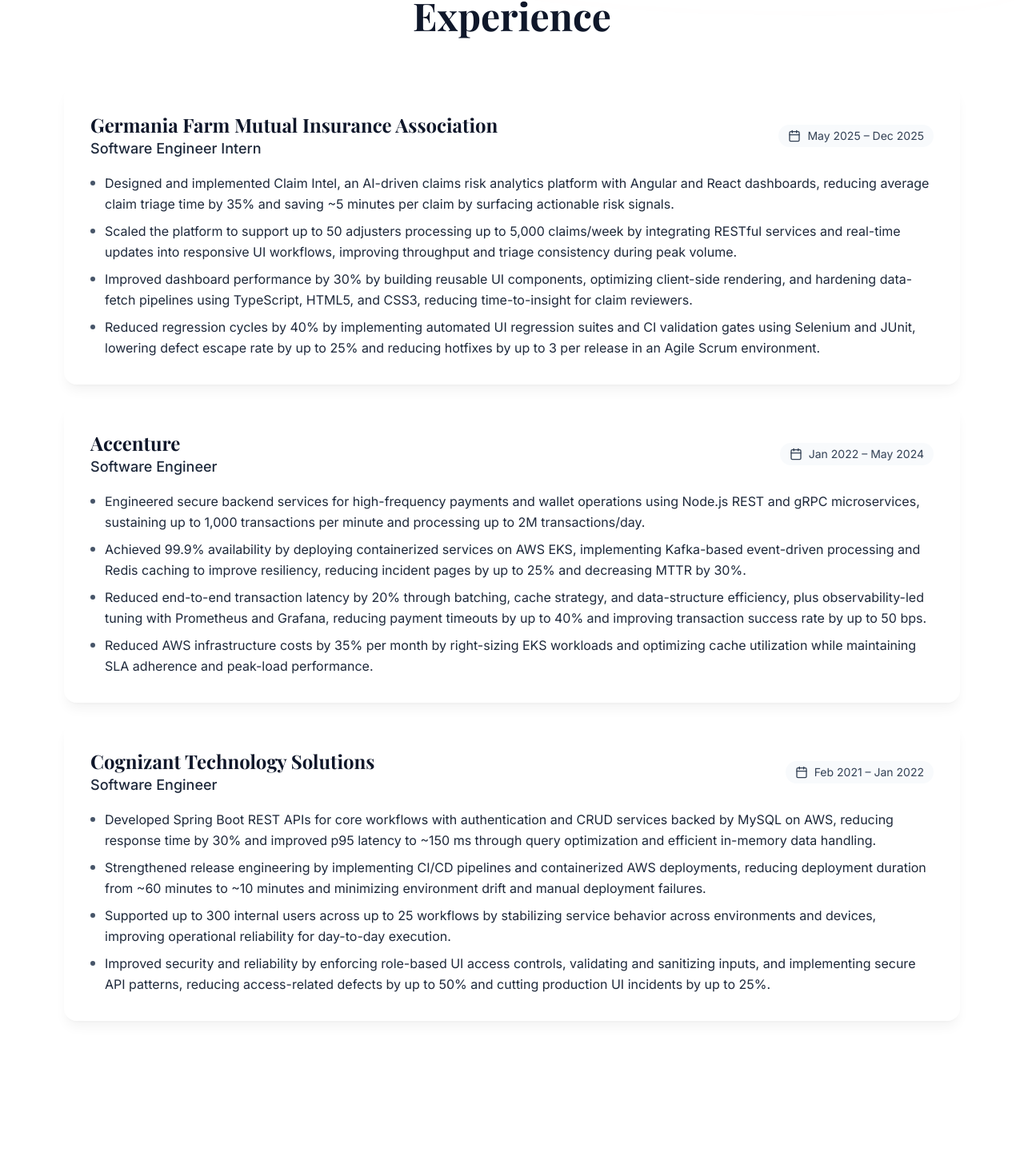
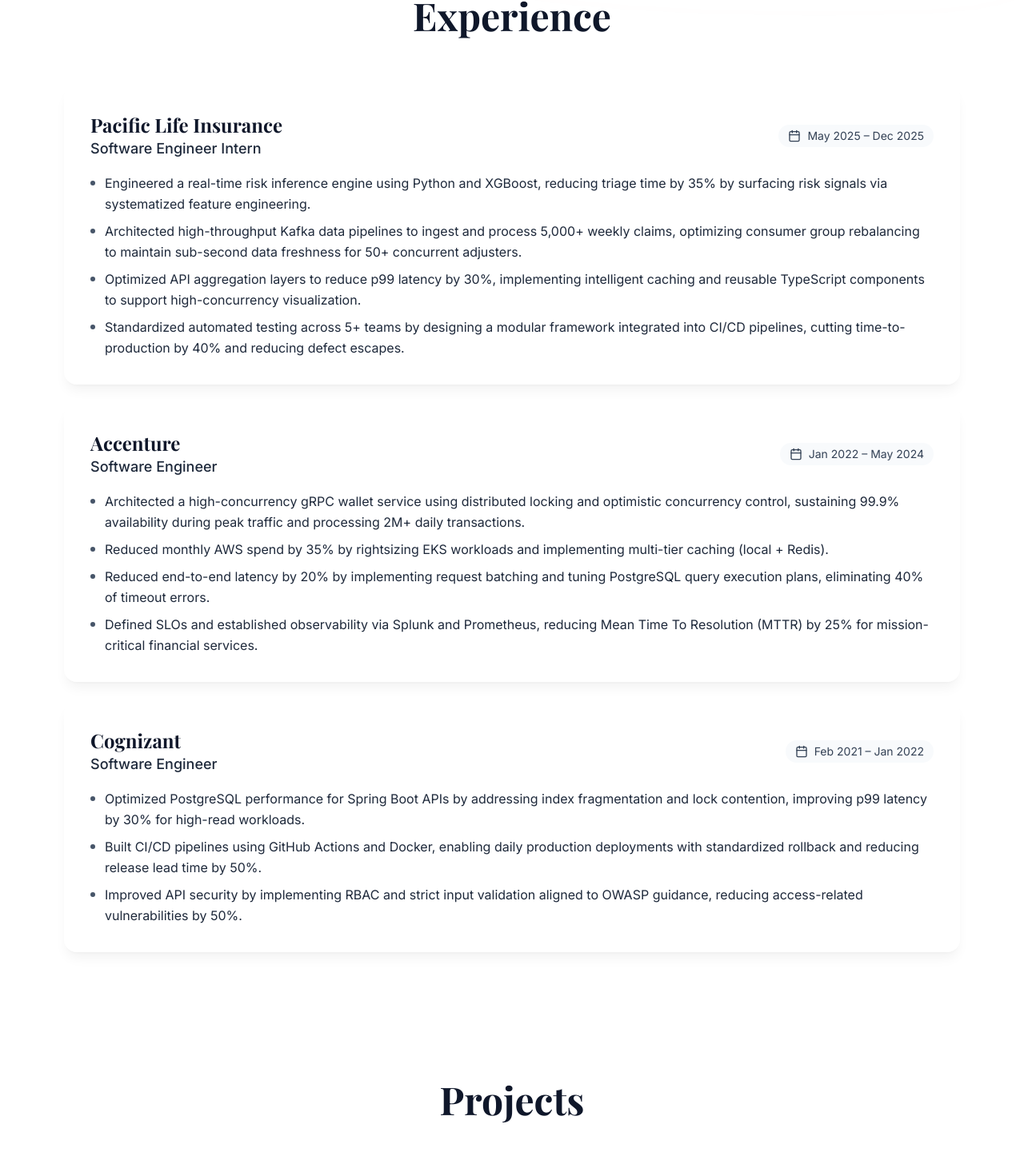
Before and after one commit to saitarrun/SoftwareEngineer_Portfolio, a React (Vite) app: page / in a window 1280 px wide. Shown: the part 885-2326 px from the top of the page at 80% size. Built offline with nearby package versions, Linux system fonts and the light colour scheme; a web font is replaced by a local one.

Commit message:
Update portfolio with new resume content and theme

```diff
--- a/src/App.tsx
+++ b/src/App.tsx
@@ -3,14 +3,13 @@
 import { Experience } from './components/Experience';
 import { Projects } from './components/Projects';
 import { Skills } from './components/Skills';
-import { Publications } from './components/Publications';
 import { Contact } from './components/Contact';
+import { Education } from './components/Education';
 
 function App() {
     return (
         <div className="min-h-screen font-sans selection:bg-purple-200 selection:text-purple-900 transition-colors duration-300">
 
-            {/* Gradient Background Layer */}
             {/* Gradient Background Layer */}
             <div className="gradient-bg"></div>
 
@@ -21,7 +20,7 @@
                 <Experience />
                 <Projects />
                 <Skills />
-                <Publications />
+                <Education />
                 <Contact />
             </main>
         </div>
--- /dev/null
+++ b/src/components/Education.tsx
@@ -0,0 +1,56 @@
+import { motion } from 'framer-motion';
+import { Section } from './ui/Section';
+import { GlassCard } from './ui/GlassCard';
+import { GraduationCap } from 'lucide-react';
+
+export const Education = () => {
+    return (
+        <Section id="education" title="Education">
+            <motion.div
+                initial={{ opacity: 0, y: 20 }}
+                whileInView={{ opacity: 1, y: 0 }}
+                viewport={{ once: true }}
+            >
+                <GlassCard className="p-8 hover:border-slate-300 transition-colors">
+                    <div className="flex flex-col md:flex-row justify-between mb-4 md:items-start">
+                        <div>
+                            <h3 className="text-2xl font-serif font-bold text-slate-900">California State University, Fullerton</h3>
+                            <p className="text-lg font-medium text-slate-800">Master of Science, Computer Science</p>
+                        </div>
+                        <div className="mt-2 md:mt-0 flex items-center gap-2 text-sm text-slate-700 bg-slate-100/50 px-3 py-1 rounded-full w-fit">
+                            <Calendar className="w-4 h-4" /> Aug 2024 – May 2026
+                        </div>
+                    </div>
+                    <div>
+                        <p className="text-slate-800 leading-relaxed mb-2">
+                            <span className="font-semibold">Relevant Coursework:</span> Advanced Algorithms, Distributed Systems, Cloud Computing, System Design, Machine Learning
+                        </p>
+                        <p className="text-sm text-slate-600">Fullerton, CA</p>
+                    </div>
+                </GlassCard>
+            </motion.div>
+        </Section>
+    );
+};
+
+function Calendar(props: any) {
+    return (
+        <svg
+            {...props}
+            xmlns="http://www.w3.org/2000/svg"
+            width="24"
+            height="24"
+            viewBox="0 0 24 24"
+            fill="none"
+            stroke="currentColor"
+            strokeWidth="2"
+            strokeLinecap="round"
+            strokeLinejoin="round"
+        >
+            <rect width="18" height="18" x="3" y="4" rx="2" ry="2" />
+            <line x1="16" x2="16" y1="2" y2="6" />
+            <line x1="8" x2="8" y1="2" y2="6" />
+            <line x1="3" x2="21" y1="10" y2="10" />
+        </svg>
+    )
+}
--- a/src/components/Experience.tsx
+++ b/src/components/Experience.tsx
@@ -5,15 +5,15 @@
 
 const experiences = [
     {
-        company: "Germania Farm Mutual Insurance Association",
+        company: "Pacific Life Insurance",
         role: "Software Engineer Intern",
         period: "May 2025 – Dec 2025",
-        location: "Remote",
+        location: "Newport Beach, CA",
         description: [
-            "Designed and implemented Claim Intel, an AI-driven claims risk analytics platform with Angular and React dashboards, reducing average claim triage time by 35% and saving ~5 minutes per claim by surfacing actionable risk signals.",
-            "Scaled the platform to support up to 50 adjusters processing up to 5,000 claims/week by integrating RESTful services and real-time updates into responsive UI workflows, improving throughput and triage consistency during peak volume.",
-            "Improved dashboard performance by 30% by building reusable UI components, optimizing client-side rendering, and hardening data-fetch pipelines using TypeScript, HTML5, and CSS3, reducing time-to-insight for claim reviewers.",
-            "Reduced regression cycles by 40% by implementing automated UI regression suites and CI validation gates using Selenium and JUnit, lowering defect escape rate by up to 25% and reducing hotfixes by up to 3 per release in an Agile Scrum environment."
+            "Engineered a real-time risk inference engine using Python and XGBoost, reducing triage time by 35% by surfacing risk signals via systematized feature engineering.",
+            "Architected high-throughput Kafka data pipelines to ingest and process 5,000+ weekly claims, optimizing consumer group rebalancing to maintain sub-second data freshness for 50+ concurrent adjusters.",
+            "Optimized API aggregation layers to reduce p99 latency by 30%, implementing intelligent caching and reusable TypeScript components to support high-concurrency visualization.",
+            "Standardized automated testing across 5+ teams by designing a modular framework integrated into CI/CD pipelines, cutting time-to-production by 40% and reducing defect escapes."
         ]
     },
     {
@@ -22,22 +22,21 @@
         period: "Jan 2022 – May 2024",
         location: "Hyderabad, India",
         description: [
-            "Engineered secure backend services for high-frequency payments and wallet operations using Node.js REST and gRPC microservices, sustaining up to 1,000 transactions per minute and processing up to 2M transactions/day.",
-            "Achieved 99.9% availability by deploying containerized services on AWS EKS, implementing Kafka-based event-driven processing and Redis caching to improve resiliency, reducing incident pages by up to 25% and decreasing MTTR by 30%.",
-            "Reduced end-to-end transaction latency by 20% through batching, cache strategy, and data-structure efficiency, plus observability-led tuning with Prometheus and Grafana, reducing payment timeouts by up to 40% and improving transaction success rate by up to 50 bps.",
-            "Reduced AWS infrastructure costs by 35% per month by right-sizing EKS workloads and optimizing cache utilization while maintaining SLA adherence and peak-load performance."
+            "Architected a high-concurrency gRPC wallet service using distributed locking and optimistic concurrency control, sustaining 99.9% availability during peak traffic and processing 2M+ daily transactions.",
+            "Reduced monthly AWS spend by 35% by rightsizing EKS workloads and implementing multi-tier caching (local + Redis).",
+            "Reduced end-to-end latency by 20% by implementing request batching and tuning PostgreSQL query execution plans, eliminating 40% of timeout errors.",
+            "Defined SLOs and established observability via Splunk and Prometheus, reducing Mean Time To Resolution (MTTR) by 25% for mission-critical financial services."
         ]
     },
     {
-        company: "Cognizant Technology Solutions",
+        company: "Cognizant",
         role: "Software Engineer",
         period: "Feb 2021 – Jan 2022",
         location: "Hyderabad, India",
         description: [
-            "Developed Spring Boot REST APIs for core workflows with authentication and CRUD services backed by MySQL on AWS, reducing response time by 30% and improved p95 latency to ~150 ms through query optimization and efficient in-memory data handling.",
-            "Strengthened release engineering by implementing CI/CD pipelines and containerized AWS deployments, reducing deployment duration from ~60 minutes to ~10 minutes and minimizing environment drift and manual deployment failures.",
-            "Supported up to 300 internal users across up to 25 workflows by stabilizing service behavior across environments and devices, improving operational reliability for day-to-day execution.",
-            "Improved security and reliability by enforcing role-based UI access controls, validating and sanitizing inputs, and implementing secure API patterns, reducing access-related defects by up to 50% and cutting production UI incidents by up to 25%."
+            "Optimized PostgreSQL performance for Spring Boot APIs by addressing index fragmentation and lock contention, improving p99 latency by 30% for high-read workloads.",
+            "Built CI/CD pipelines using GitHub Actions and Docker, enabling daily production deployments with standardized rollback and reducing release lead time by 50%.",
+            "Improved API security by implementing RBAC and strict input validation aligned to OWASP guidance, reducing access-related vulnerabilities by 50%."
         ]
     }
 ];
--- a/src/components/Hero.tsx
+++ b/src/components/Hero.tsx
@@ -24,7 +24,7 @@
                         transition={{ duration: 0.8, delay: 0.2, ease: "easeOut" }}
                         className="text-lg text-slate-700 max-w-lg font-light leading-relaxed mb-10"
                     >
-                        Software Engineer with 3+ years of experience building scalable backend services and web applications. Proficient in Python, Java, and JavaScript.
+                        Software Engineer with 3+ years of experience specializing in high-concurrency distributed systems and cloud-native architecture. Expert in building low-latency backend services using Java, Python, and gRPC, with a focus on reliability, scalability, and cost optimization in AWS environments.
                     </motion.p>
 
                     <motion.a
--- a/src/components/Skills.tsx
+++ b/src/components/Skills.tsx
@@ -2,16 +2,17 @@
 import { GlassCard } from './ui/GlassCard';
 
 const skills = {
-    "Languages": ["Python", "Java", "JavaScript", "SQL", "C++"],
-    "Frameworks": ["React", "Node.js", "Django", "FastAPI", "Spring Boot"],
-    "Cloud & DevOps": ["AWS", "Docker", "Kubernetes", "Terraform", "Helm", "Jenkins"],
-    "Data": ["PostgreSQL", "MongoDB", "Redis", "Kafka", "Spark"]
+    "Languages": ["Java (Multithreading, Spring Boot)", "Python (FastAPI, Django)", "SQL", "JavaScript (Node.js/React)"],
+    "Databases": ["PostgreSQL (Performance Tuning)", "Redis (Caching)", "DynamoDB", "Schema Design"],
+    "Systems": ["Microservices", "gRPC", "Event-Driven Design", "High Availability", "Load Balancing", "CAP Theorem"],
+    "Cloud & DevOps": ["AWS (EKS, RDS, S3)", "Kubernetes", "Docker", "Terraform (IaC)", "Kafka", "GitHub Actions"],
+    "Security & SRE": ["RBAC", "OWASP", "Threat Modeling", "Prometheus", "Splunk", "SLOs/SLIs", "Distributed Tracing"]
 };
 
 export const Skills = () => {
     return (
         <Section id="skills" title="Expertise">
-            <div className="grid md:grid-cols-2 lg:grid-cols-4 gap-6">
+            <div className="grid md:grid-cols-2 lg:grid-cols-3 gap-6">
                 {Object.entries(skills).map(([category, items], index) => (
                     <GlassCard key={index} className="p-6">
                         <h3 className="text-lg font-bold mb-4 text-slate-900 border-b border-slate-100 pb-2">
```
